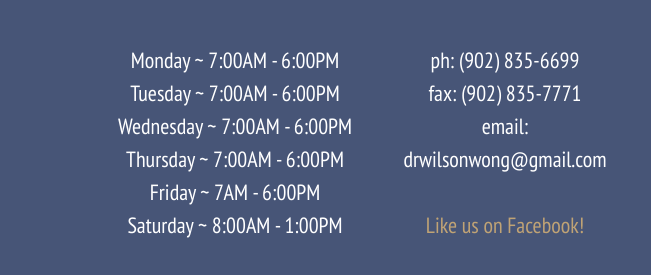
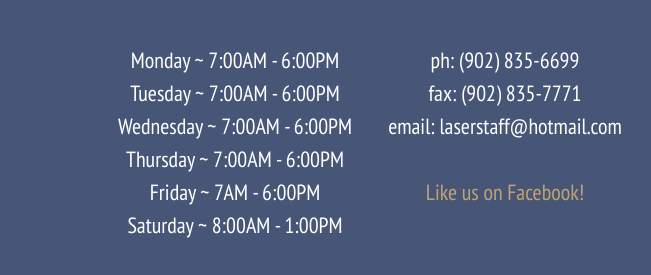
Before and after one commit to YuenLaser/YuenLaser.github.io, a plain HTML site: page blog/cancer inflammation.html in a window 1280 px wide. Shown: the part 1262-1537 px from the top of the page, 0-651 px from the left. Drawn offline with Linux system fonts and the light colour scheme; grey boxes are pictures that could not be loaded; a script that the page names is missing.

Commit message:
email
email

```diff
--- a/blog/cancer inflammation.html
+++ b/blog/cancer inflammation.html
@@ -70,7 +70,7 @@
             <div class="mbr-footer-content col-xs-12 col-md-3">
                 <p><strong>Clinic Hours</strong><br>Monday ~ 7:00AM - 6:00PM<br>Tuesday ~ 7:00AM - 6:00PM<br>Wednesday ~ 7:00AM - 6:00PM<br>Thursday ~ 7:00AM - 6:00PM<br>Friday ~ 7AM - 6:00PM<br>Saturday ~ 8:00AM - 1:00PM</p>
             </div>
-            <div class="mbr-footer-content col-xs-12 col-md-3"><p><strong>Contact Us:</strong></p><p>ph: (902) 835-6699</p><p>fax: (902) 835-7771</p><p>email: drwilsonwong@gmail.com</p><p><br></p><p><a href="https://www.facebook.com/AlphaLaserClinic" target="_blank">Like us on Facebook!</a></p></div>
+            <div class="mbr-footer-content col-xs-12 col-md-3"><p><strong>Contact Us:</strong></p><p>ph: (902) 835-6699</p><p>fax: (902) 835-7771</p><p>email: laserstaff@hotmail.com</p><p><br></p><p><a href="https://www.facebook.com/AlphaLaserClinic" target="_blank">Like us on Facebook!</a></p></div>
             <div class="col-xs-12 col-md-6">
                 <div class="mbr-map"><iframe frameborder="0" style="border:0" src="https://www.google.com/maps/embed/v1/place?key=AIzaSyA0Dx_boXQiwvdz8sJHoYeZNVTdoWONYkU&amp;q=place_id:ChIJfQA6ZIyJWUsRsrYmW5rH5hc" allowfullscreen=""></iframe></div>
             </div>
```
Also changed, not shown: about.html (+1 -1 lines), article.html (+1 -1 lines), blog.html (+1 -1 lines), blog/article.html (+1 -1 lines), blog/concussion.html (+1 -1 lines), blog/dementia alzheimer brain injury.html (+1 -1 lines), blog/knee pain.html (+1 -1 lines), blog/low back pain.html (+1 -1 lines), blog/neck pain.html (+1 -1 lines), blog/whiplash.html (+1 -1 lines), index.html (+1 -1 lines).
